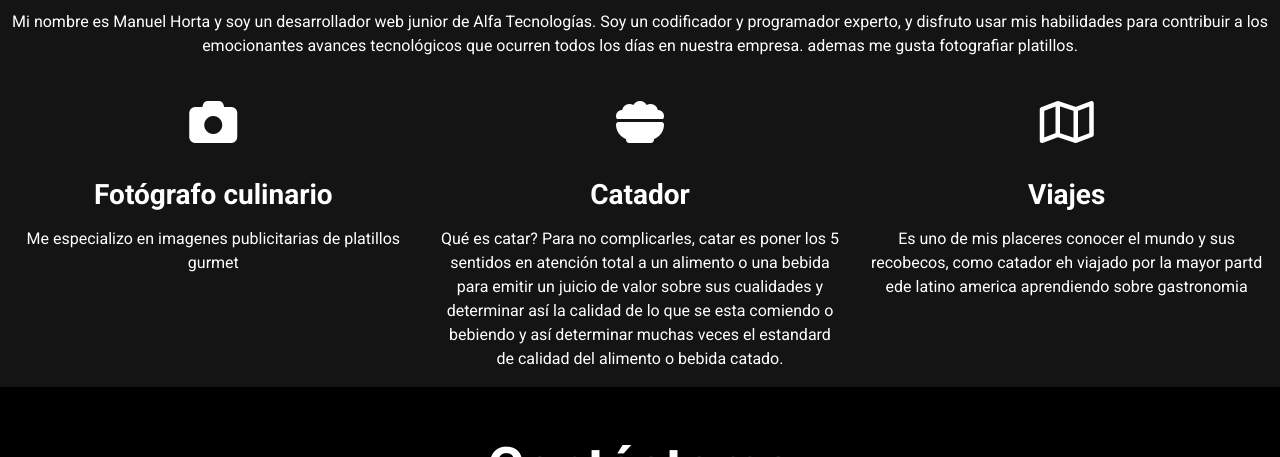
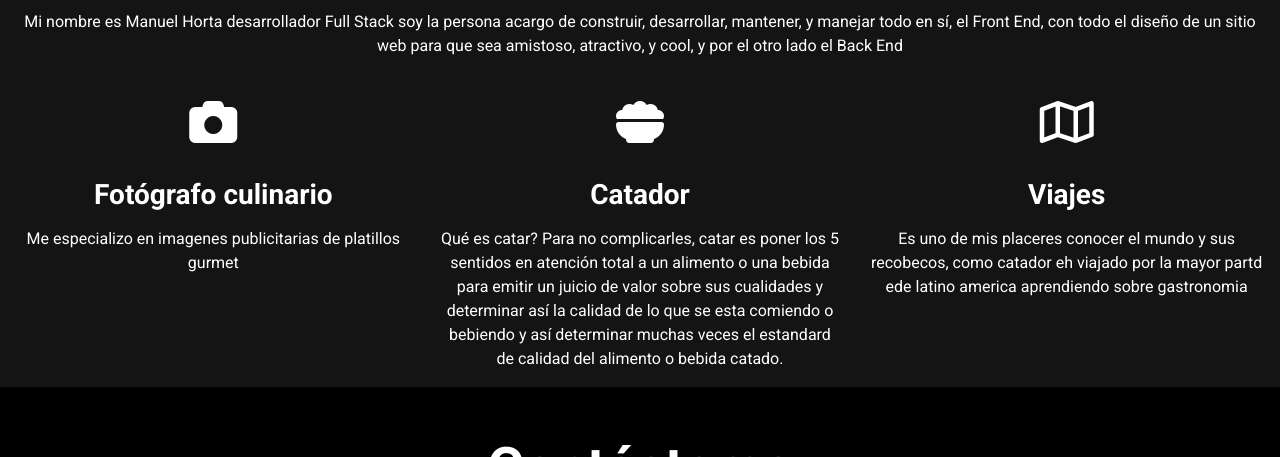
Before and after one commit to richiips/Proyecto6-de-Manuel, a plain HTML site: page index.html in a window 1280 px wide. Shown: the part 643-1100 px from the top of the page. Drawn offline with nearby package versions, Linux system fonts and the light colour scheme.

Commit message:
cambio en parrafo

```diff
--- a/index.html
+++ b/index.html
@@ -79,11 +79,7 @@
     <section id="Acerca-de-mi" class="container-fluid main text-center my-5">
       <h2 class="display-3 fw-bold my-4">Acerca de mi</h2>
       <p class="my-4">
-        Mi nombre es Manuel Horta y soy un desarrollador web junior de Alfa
-        Tecnologías. Soy un codificador y programador experto, y disfruto usar
-        mis habilidades para contribuir a los emocionantes avances tecnológicos
-        que ocurren todos los días en nuestra empresa. ademas me gusta
-        fotografiar platillos.
+        Mi nombre es Manuel Horta desarrollador Full Stack soy la persona acargo de construir, desarrollar, mantener, y manejar todo en sí, el Front End, con todo el diseño de un sitio web para que sea amistoso, atractivo, y cool, y por el otro lado el Back End
       </p>
       <div class="row">
         <div class="col-12 col-md-4">
```
